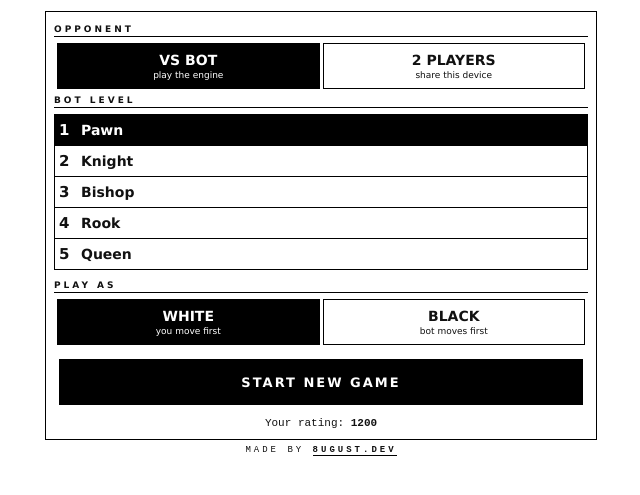
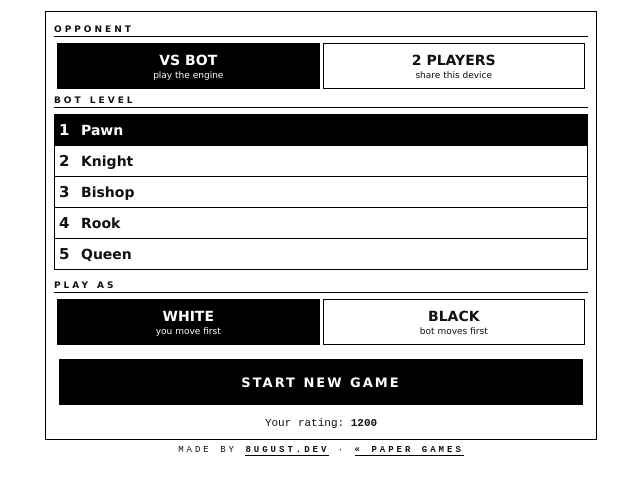
Before and after one commit to 8ugustdev/paperchess, a plain HTML site: page index.html in a window 1280 px wide. Shown: the part 141-636 px from the top of the page, without its empty margins (319-959 px from the left). Drawn offline with Linux system fonts and the light colour scheme.

Commit message:
footer: link back to paper games list

```diff
--- a/index.html
+++ b/index.html
@@ -51,7 +51,7 @@
             <div class="elo-line" id="start-elo">Your rating: 1200</div>
         </div>
 
-        <div class="made">MADE BY <a href="https://8ugust.dev" rel="noopener">8UGUST.DEV</a></div>
+        <div class="made">MADE BY <a href="https://8ugust.dev" rel="noopener">8UGUST.DEV</a> &middot; <a href="/games/">&laquo; PAPER GAMES</a></div>
     </div>
 
     <!-- ============ PLAY SCREEN ============ -->
```
